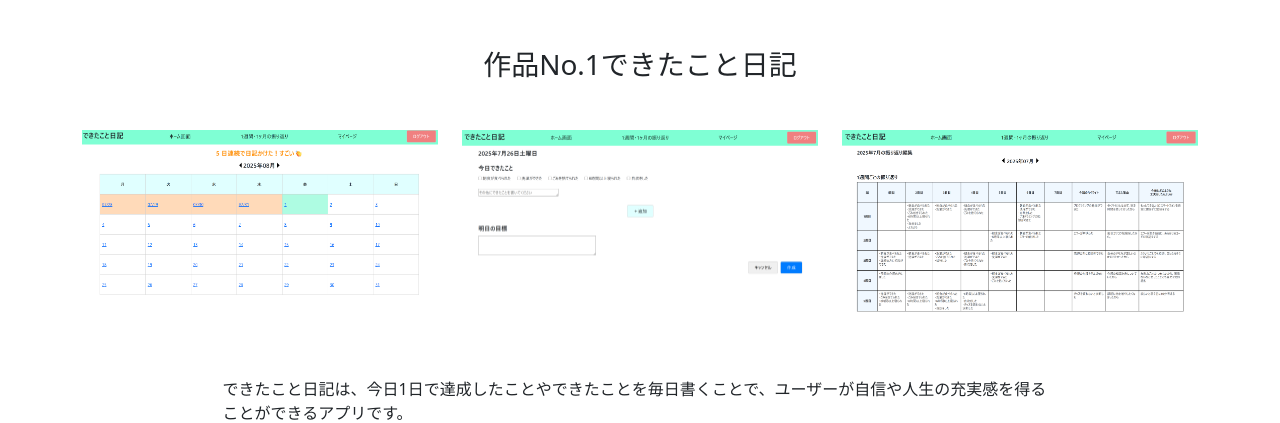
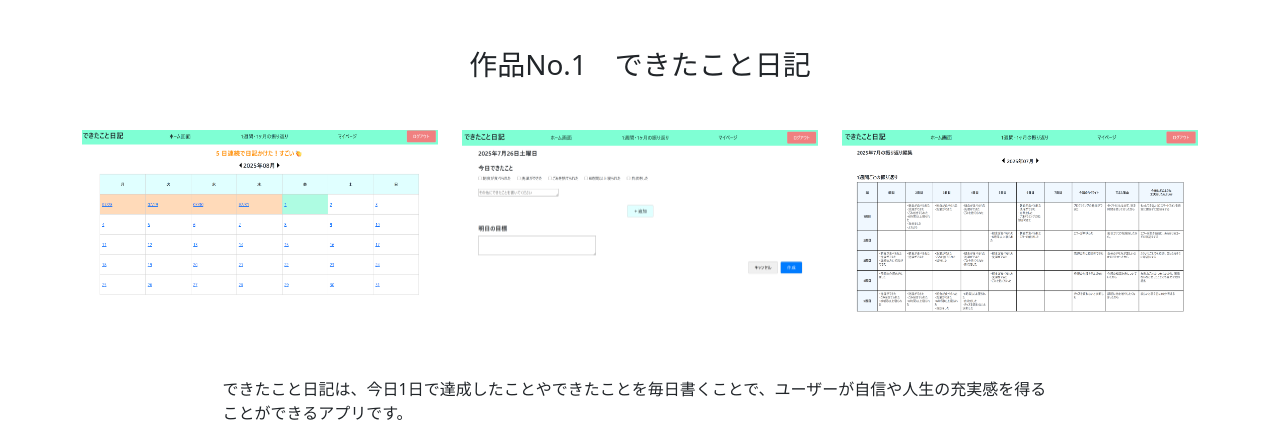
Before and after one commit to haruko-kobayashi1224/application1, a Django app: page / in a window 1280 px wide. Shown: the top 423 px of the page. Run offline with Django 5.2, Linux system fonts and the light colour scheme.

Commit message:
再修正

```diff
--- a/diary/diary_app/utils.py
+++ b/diary/diary_app/utils.py
@@ -42,10 +42,7 @@ def get_weeks_data(user, year, month):
         diary_date = timezone.localtime(diary.created_at).date()
         week_num = get_week_number(diary_date)
         if not week_num :
-
             continue
-
-
         success_list = []
         for s in diary.diarysuccess_set.all():
             s.label = success_map.get(s.success, s.success)
--- a/diary/templates/portfolio.html
+++ b/diary/templates/portfolio.html
@@ -1,5 +1,12 @@
 <!DOCTYPE html>
 <html lang="ja">
+<style>
+body {
+  margin-bottom: 50px;
+}
+
+</style>
+
 {% load static %}
     <head>
         <meta charset='utf-8'>
@@ -8,7 +15,7 @@
     </head>
     <body>
        <div class="container text-center mt-5">
-           <h3 class="mb-4">作品No.1できたこと日記</h3>
+           <h3 class="mb-4">作品No.1&emsp;できたこと日記</h3>
            <div class="row my-5" >
                <div class="col-md-4"><img src="/static/dekitakotonikki.png" class="img-fluid" alt="できたこと日記1"></div>
                <div class="col-md-4"><img src="/static/dekitakotonikki2.png" class="img-fluid" alt="できたこと日記2"></div>
```
Also changed, not shown: diary/templates/edit_reflection.html (line endings or trailing spaces).
